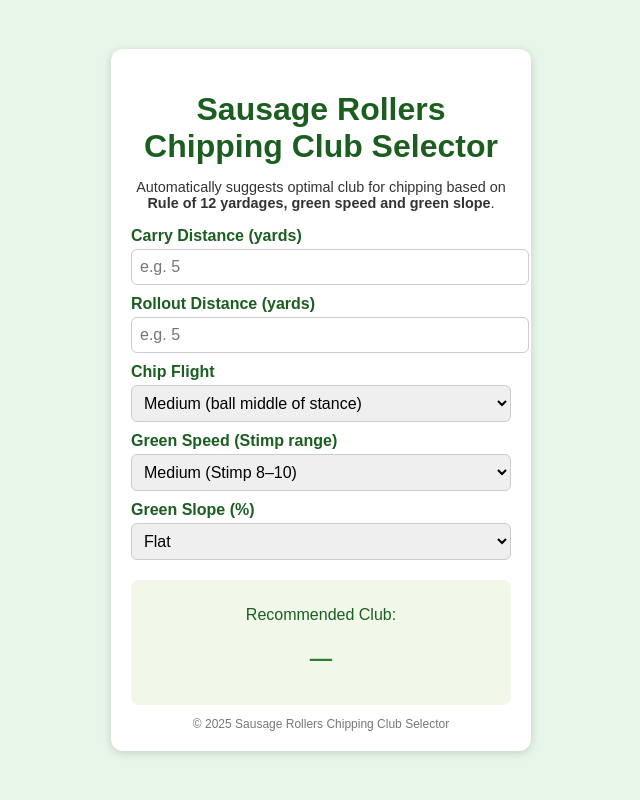
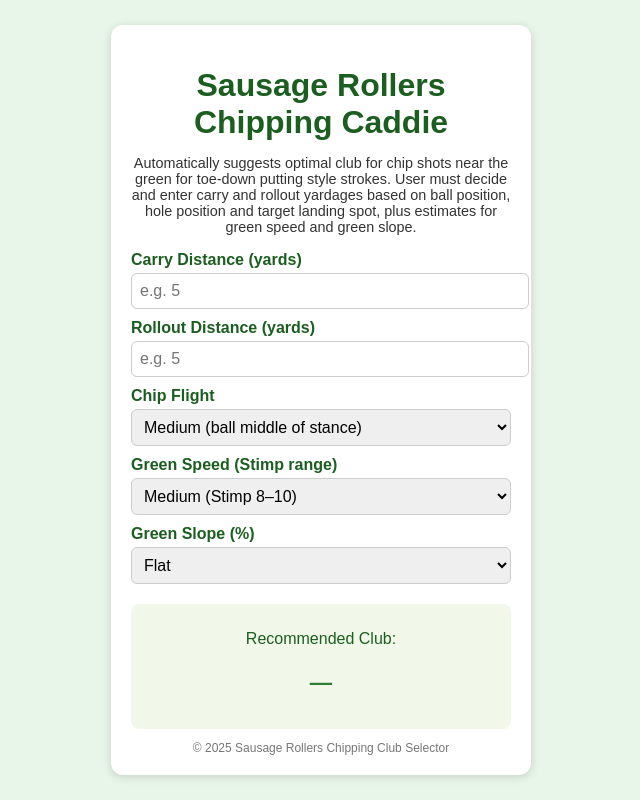
Before and after one commit to JFMcGames/Chipper, a plain HTML site: page index.html in a window 1280 px wide. Shown: the whole page, without its empty margins (319-959 px from the left). Drawn offline with Linux system fonts and the light colour scheme.

Commit message:
Change title and description for chipping caddie
Updated the title and description to reflect the new functionality of the application.

```diff
--- a/index.html
+++ b/index.html
@@ -3,7 +3,7 @@
 <head>
 <meta charset="UTF-8">
 <meta name="viewport" content="width=device-width, initial-scale=1.0">
-<title>Sausage Rollers Chipping Club Selector</title>
+<title>Sausage Rollers Chipping Caddie</title>
 <style>
   body {
     font-family: Arial, sans-serif;
@@ -70,8 +70,8 @@
 <body>
 
 <div class="container">
-  <h1>Sausage Rollers Chipping Club Selector</h1>
-  <p class="desc">Automatically suggests optimal club for chipping based on <strong>Rule of 12 yardages, green speed and green slope</strong>.</p>
+  <h1>Sausage Rollers Chipping Caddie</h1>
+  <p class="desc">Automatically suggests optimal club for chip shots near the green for toe-down putting style strokes. User must decide and enter carry and rollout yardages based on ball position, hole position and target landing spot, plus estimates for green speed and green slope.</p>
 
   <!-- Carry -->
   <label for="carry">Carry Distance (yards)</label>
```
